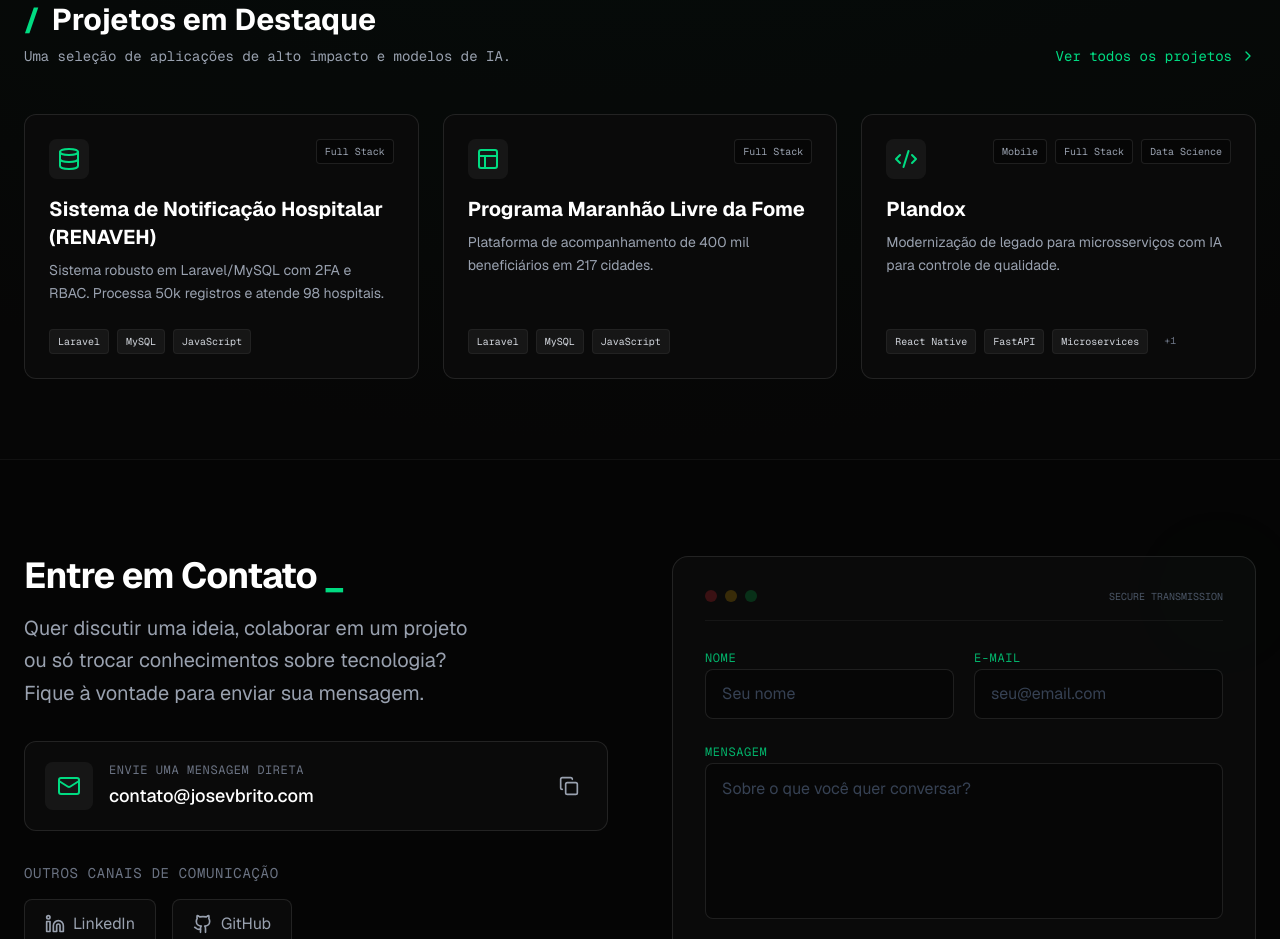
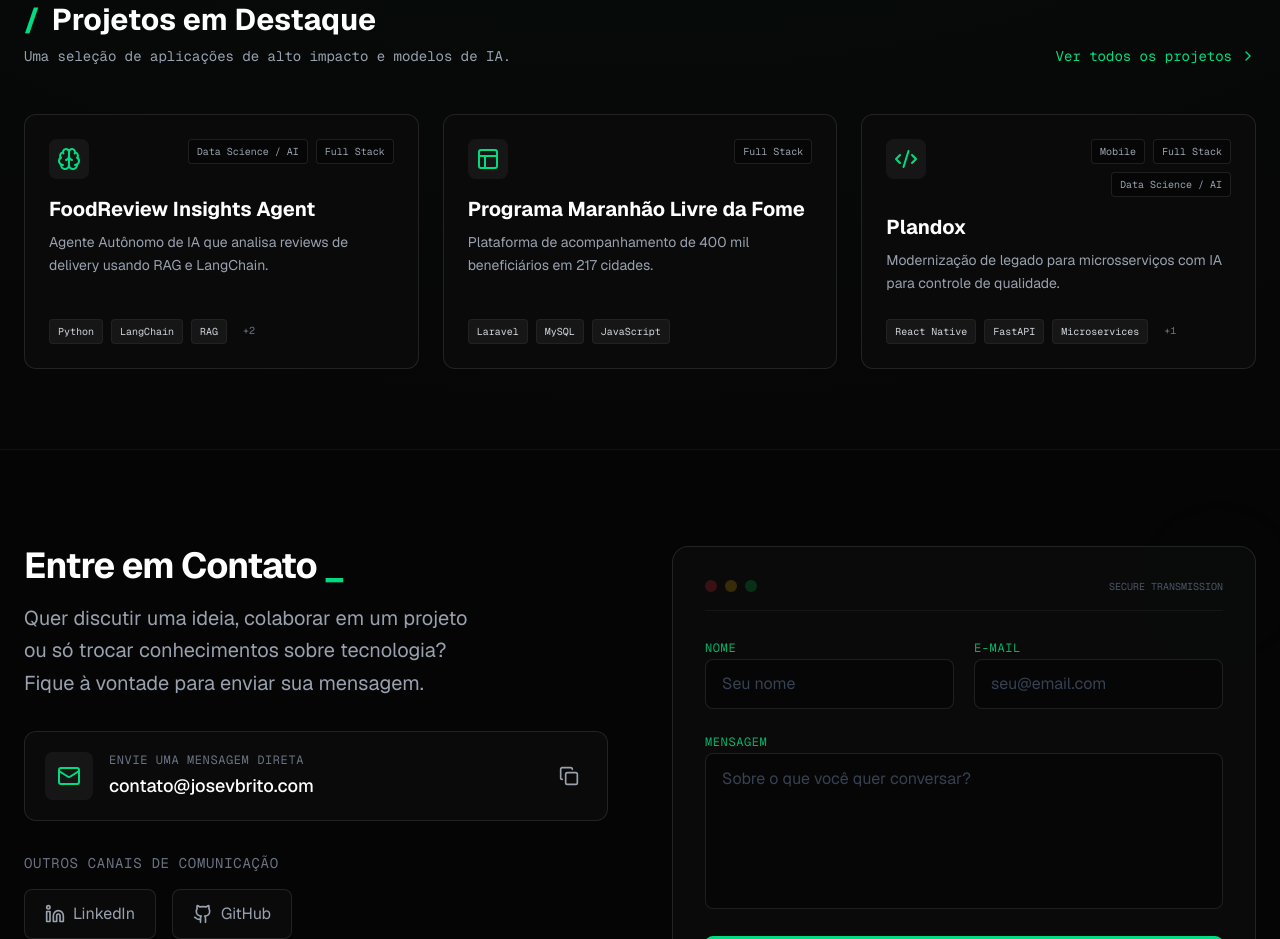
Before and after one commit to josevbrito/portfolio-sys-brito, a Next.js app: page / in a window 1280 px wide. Shown: the part 1360-2299 px from the top of the page. Built offline with nearby package versions, Linux system fonts and the light colour scheme.

Commit message:
feat: adiciona o FoodReview Insights Agent

```diff
--- a/app/data.ts
+++ b/app/data.ts
@@ -21,7 +21,7 @@ export interface Project {
   categories: string[];
   status: "Concluído" | "Em andamento" | "Completed" | "In Progress";
   icon: LucideIcon;
-  image?: string;
+  images?: string[];
   stats?: StatItem[];
   links?: LinkItem[];
 }
@@ -124,7 +124,7 @@ export const content: { pt: Content; en: Content } = {
       viewAll: "Ver todos os projetos",
       searchPlaceholder: "Buscar por tecnologia ou nome...",
       filterAll: "Todos",
-      filters: ["Todos", "Full Stack", "Data Science", "Mobile"],
+      filters: ["Todos", "Full Stack", "Data Science / AI", "Mobile"],
     },
     experienceSection: {
       title: "Jornada Profissional",
@@ -198,22 +198,16 @@ export const content: { pt: Content; en: Content } = {
     ],
     projects: [
       {
-        slug: "renaveh-ma",
-        title: "Sistema de Notificação Hospitalar (RENAVEH)",
-        shortDesc: "Sistema robusto em Laravel/MySQL com 2FA e RBAC. Processa 50k registros e atende 98 hospitais.",
-        fullDesc: "O RENAVEH-MA (Sistema de Informação da Rede Nacional de Vigilância Epidemiológica Hospitalar) foi implantado como subsistema estratégico. Ele não se limita a notificações compulsórias, mas objetiva a detecção e resposta imediata a Emergências de Saúde Pública (ESP). O sistema conta com controle de acesso rigoroso (RBAC) e autenticação de dois fatores (2FA).",
-        tags: ["Laravel", "MySQL", "JavaScript"],
-        categories: ["Full Stack"],
+        slug: "food-review-agent",
+        title: "FoodReview Insights Agent",
+        shortDesc: "Agente Autônomo de IA que analisa reviews de delivery usando RAG e LangChain.",
+        fullDesc: "Sistema inteligente que permite a donos de restaurantes 'conversarem' com suas avaliações. Utiliza arquitetura RAG (Retrieval-Augmented Generation) com LangChain e OpenAI para extrair insights estratégicos, calcular métricas de satisfação e identificar padrões de sentimento em tempo real. Backend em Python (FastAPI) e interface moderna em Next.js.",
+        tags: ["Python", "LangChain", "RAG", "LLM", "FastAPI"],
+        categories: ["Data Science / AI", "Full Stack"],
         status: "Concluído",
-        icon: Database,
-        stats: [
-          { label: "Registros", value: "+50k" },
-          { label: "Hospitais", value: "98" },
-          { label: "Impacto", value: "Estadual" }
-        ],
+        icon: Brain,
         links: [
-          { type: "live", url: "https://renaveh.saude.ma.gov.br/" },
-          { type: "lock", url: "#", label: "Código Confidencial" }
+          { type: "github", url: "https://github.com/josevbrito/food-review-agent" }
         ]
       },
       {
@@ -241,11 +235,30 @@ export const content: { pt: Content; en: Content } = {
         shortDesc: "Modernização de legado para microsserviços com IA para controle de qualidade.",
         fullDesc: "Migração de arquitetura monolítica para microsserviços. Utiliza modelos de ML para predição de qualidade de biodiesel via Design of Experiments (DoE).",
         tags: ["React Native", "FastAPI", "Microservices", "Python"],
-        categories: ["Mobile", "Full Stack", "Data Science"],
+        categories: ["Mobile", "Full Stack", "Data Science / AI"],
         status: "Em andamento",
         icon: Code2,
         links: [
           { type: "lock", url: "#", label: "Código Privado" }
+        ]
+      },
+      {
+        slug: "renaveh-ma",
+        title: "Sistema de Notificação Hospitalar (RENAVEH)",
+        shortDesc: "Sistema robusto em Laravel/MySQL com 2FA e RBAC. Processa 50k registros e atende 98 hospitais.",
+        fullDesc: "O RENAVEH-MA (Sistema de Informação da Rede Nacional de Vigilância Epidemiológica Hospitalar) foi implantado como subsistema estratégico. Ele não se limita a notificações compulsórias, mas objetiva a detecção e resposta imediata a Emergências de Saúde Pública (ESP). O sistema conta com controle de acesso rigoroso (RBAC) e autenticação de dois fatores (2FA).",
+        tags: ["Laravel", "MySQL", "JavaScript"],
+        categories: ["Full Stack"],
+        status: "Concluído",
+        icon: Database,
+        stats: [
+          { label: "Registros", value: "+50k" },
+          { label: "Hospitais", value: "98" },
+          { label: "Impacto", value: "Estadual" }
+        ],
+        links: [
+          { type: "live", url: "https://renaveh.saude.ma.gov.br/" },
+          { type: "lock", url: "#", label: "Código Confidencial" }
         ]
       },
       {
@@ -254,7 +267,7 @@ export const content: { pt: Content; en: Content } = {
         shortDesc: "Pipeline completo de Machine Learning para classificar clientes em 5 clusters estratégicos.",
         fullDesc: "Sistema desenvolvido em Python utilizando análise RFM (Recency, Frequency, Monetary) com Machine Learning. Classifica clientes em grupos como 'Super Campeões', 'Em Risco' e 'VIPs' para estratégias de marketing direcionadas. Inclui interface web em Flask.",
         tags: ["Python", "Machine Learning", "Scikit-learn", "Flask"],
-        categories: ["Data Science"],
+        categories: ["Data Science / AI"],
         status: "Concluído",
         icon: Brain,
         stats: [
@@ -268,7 +281,7 @@ export const content: { pt: Content; en: Content } = {
       },
       {
         slug: "monitora-saude",
-        title: "Monitora Saúde (BI)",
+        title: "Monitora Saúde",
         shortDesc: "Plataforma de transparência com mais de 50 dashboards interativos em Power BI.",
         fullDesc: "Portal de Transparência de Saúde do Maranhão. Ferramenta vital para gestores e população, permitindo monitoramento de indicadores de saúde e processos em tempo real para suporte à tomada de decisão.",
         tags: ["Power BI", "Laravel", "PostgreSQL"],
@@ -300,7 +313,7 @@ export const content: { pt: Content; en: Content } = {
         shortDesc: "Pipeline de ML para predição de preços imobiliários com otimização de hiperparâmetros.",
         fullDesc: "Desenvolvimento de sistema completo de predição. Inclui comparação de algoritmos, pré-processamento, validação de modelos e métricas de performance.",
         tags: ["Python", "ML Pipeline", "Pandas"],
-        categories: ["Data Science"],
+        categories: ["Data Science / AI"],
         status: "Concluído",
         icon: Code2,
         links: [
@@ -360,7 +373,7 @@ export const content: { pt: Content; en: Content } = {
       viewAll: "View all projects",
       searchPlaceholder: "Search by tech or name...",
       filterAll: "All",
-      filters: ["All", "Full Stack", "Data Science", "Mobile"],
+      filters: ["All", "Full Stack", "Data Science / AI", "Mobile"],
     },
     experienceSection: {
       title: "Professional Journey",
@@ -434,22 +447,16 @@ export const content: { pt: Content; en: Content } = {
     ],
     projects: [
       {
-        slug: "renaveh-ma",
-        title: "Hospital Notification System (RENAVEH)",
-        shortDesc: "Robust Laravel/MySQL system with 2FA and RBAC. Processes 50k records and serves 98 hospitals.",
-        fullDesc: "RENAVEH-MA (National Hospital Epidemiological Surveillance System Information - Maranhão) was implemented as a strategic subsystem. It is not limited to compulsory notifications but aims at the detection and immediate response to Public Health Emergencies (PHE). The system features strict access control (RBAC) and two-factor authentication (2FA).",
-        tags: ["Laravel", "MySQL", "JavaScript"],
-        categories: ["Full Stack"],
+        slug: "food-review-agent",
+        title: "FoodReview Insights Agent",
+        shortDesc: "Autonomous AI Agent analyzing delivery reviews using RAG and LangChain.",
+        fullDesc: "Intelligent system allowing restaurant owners to 'chat' with their reviews. Uses RAG (Retrieval-Augmented Generation) architecture with LangChain and OpenAI to extract strategic insights, calculate satisfaction metrics, and identify sentiment patterns in real-time. Python (FastAPI) Backend and modern Next.js Frontend.",
+        tags: ["Python", "LangChain", "RAG", "LLM", "FastAPI"],
+        categories: ["Data Science / AI", "Full Stack"],
         status: "Completed",
-        icon: Database,
-        stats: [
-          { label: "Records", value: "+50k" },
-          { label: "Hospitals", value: "98" },
-          { label: "Impact", value: "Statewide" }
-        ],
+        icon: Brain,
         links: [
-          { type: "live", url: "https://renaveh.saude.ma.gov.br/" },
-          { type: "lock", url: "#", label: "Confidential Code" }
+          { type: "github", url: "https://github.com/josevbrito/food-review-agent" }
         ]
       },
       {
@@ -477,11 +484,30 @@ export const content: { pt: Content; en: Content } = {
         shortDesc: "Modernization from legacy to microservices with AI for quality control.",
         fullDesc: "Migration from monolithic architecture to microservices. Uses ML models for biodiesel quality prediction via Design of Experiments (DoE).",
         tags: ["React Native", "FastAPI", "Microservices", "Python"],
-        categories: ["Mobile", "Full Stack", "Data Science"],
+        categories: ["Mobile", "Full Stack", "Data Science / AI"],
         status: "In Progress",
         icon: Code2,
         links: [
           { type: "lock", url: "#", label: "Private Code" }
+        ]
+      },
+      {
+        slug: "renaveh-ma",
+        title: "Hospital Notification System (RENAVEH)",
+        shortDesc: "Robust Laravel/MySQL system with 2FA and RBAC. Processes 50k records and serves 98 hospitals.",
+        fullDesc: "RENAVEH-MA (National Hospital Epidemiological Surveillance System Information - Maranhão) was implemented as a strategic subsystem. It is not limited to compulsory notifications but aims at the detection and immediate response to Public Health Emergencies (PHE). The system features strict access control (RBAC) and two-factor authentication (2FA).",
+        tags: ["Laravel", "MySQL", "JavaScript"],
+        categories: ["Full Stack"],
+        status: "Completed",
+        icon: Database,
+        stats: [
+          { label: "Records", value: "+50k" },
+          { label: "Hospitals", value: "98" },
+          { label: "Impact", value: "Statewide" }
+        ],
+        links: [
+          { type: "live", url: "https://renaveh.saude.ma.gov.br/" },
+          { type: "lock", url: "#", label: "Confidential Code" }
         ]
       },
       {
@@ -490,7 +516,7 @@ export const content: { pt: Content; en: Content } = {
         shortDesc: "Complete Machine Learning pipeline to classify customers into 5 strategic clusters.",
         fullDesc: "System developed in Python using RFM analysis (Recency, Frequency, Monetary) with Machine Learning. Classifies customers into groups such as 'Champions', 'At Risk', and 'VIPs' for targeted marketing strategies. Includes a Flask web interface.",
         tags: ["Python", "Machine Learning", "Scikit-learn", "Flask"],
-        categories: ["Data Science"],
+        categories: ["Data Science / AI"],
         status: "Completed",
         icon: Brain,
         stats: [
@@ -504,7 +530,7 @@ export const content: { pt: Content; en: Content } = {
       },
       {
         slug: "monitora-saude",
-        title: "Health Monitor (BI)",
+        title: "Health Monitor",
         shortDesc: "Transparency platform with over 50 interactive Power BI dashboards.",
         fullDesc: "Maranhão Health Transparency Portal. A vital tool for managers and the population, allowing real-time monitoring of health indicators and processes to support decision-making.",
         tags: ["Power BI", "Laravel", "PostgreSQL"],
@@ -536,7 +562,7 @@ export const content: { pt: Content; en: Content } = {
         shortDesc: "ML pipeline for real estate price prediction with hyperparameter optimization.",
         fullDesc: "Development of a complete prediction system. Includes algorithm comparison, pre-processing, model validation, and performance metrics.",
         tags: ["Python", "ML Pipeline", "Pandas"],
-        categories: ["Data Science"],
+        categories: ["Data Science / AI"],
         status: "Completed",
         icon: Code2,
         links: [
```
